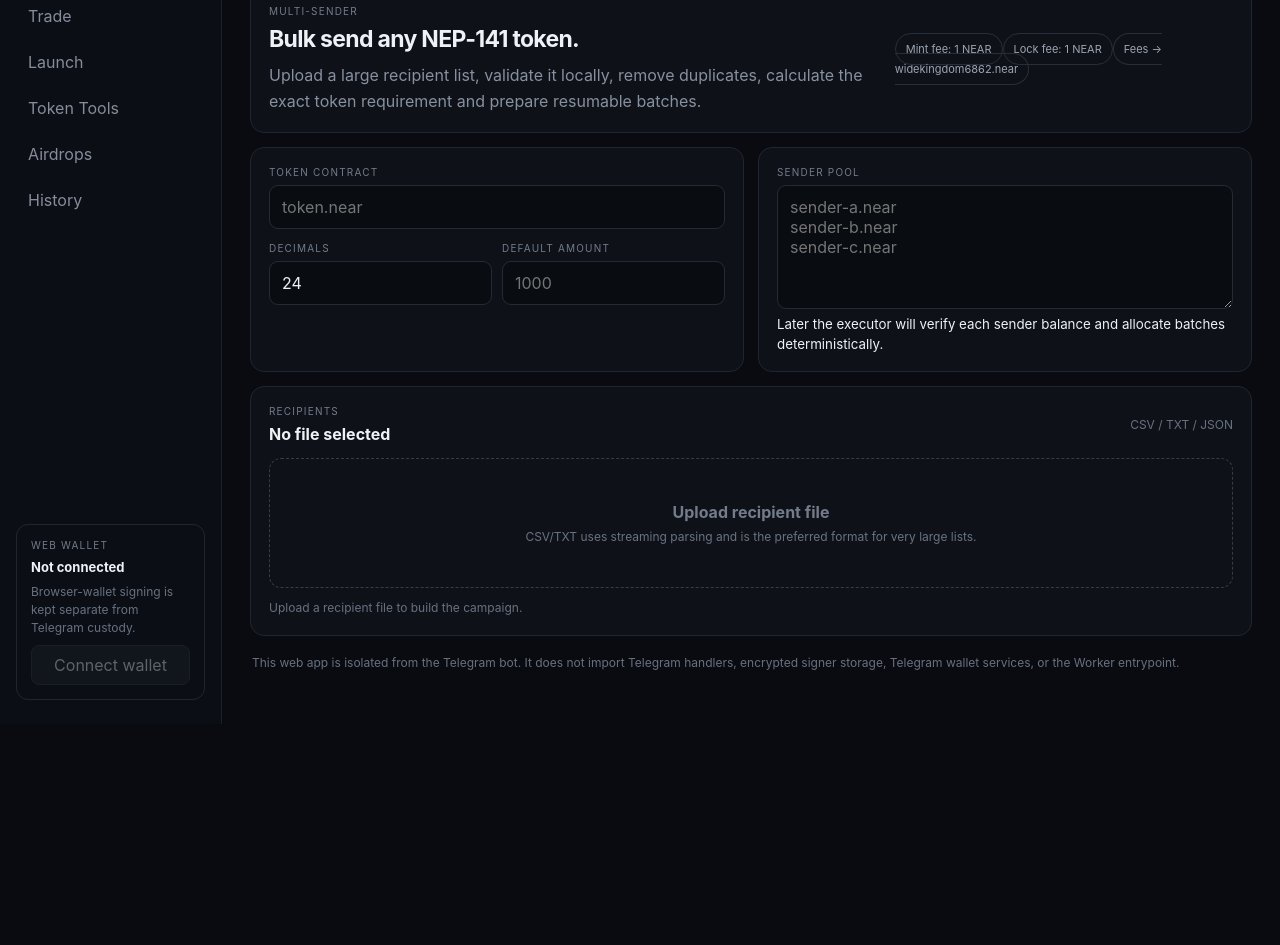
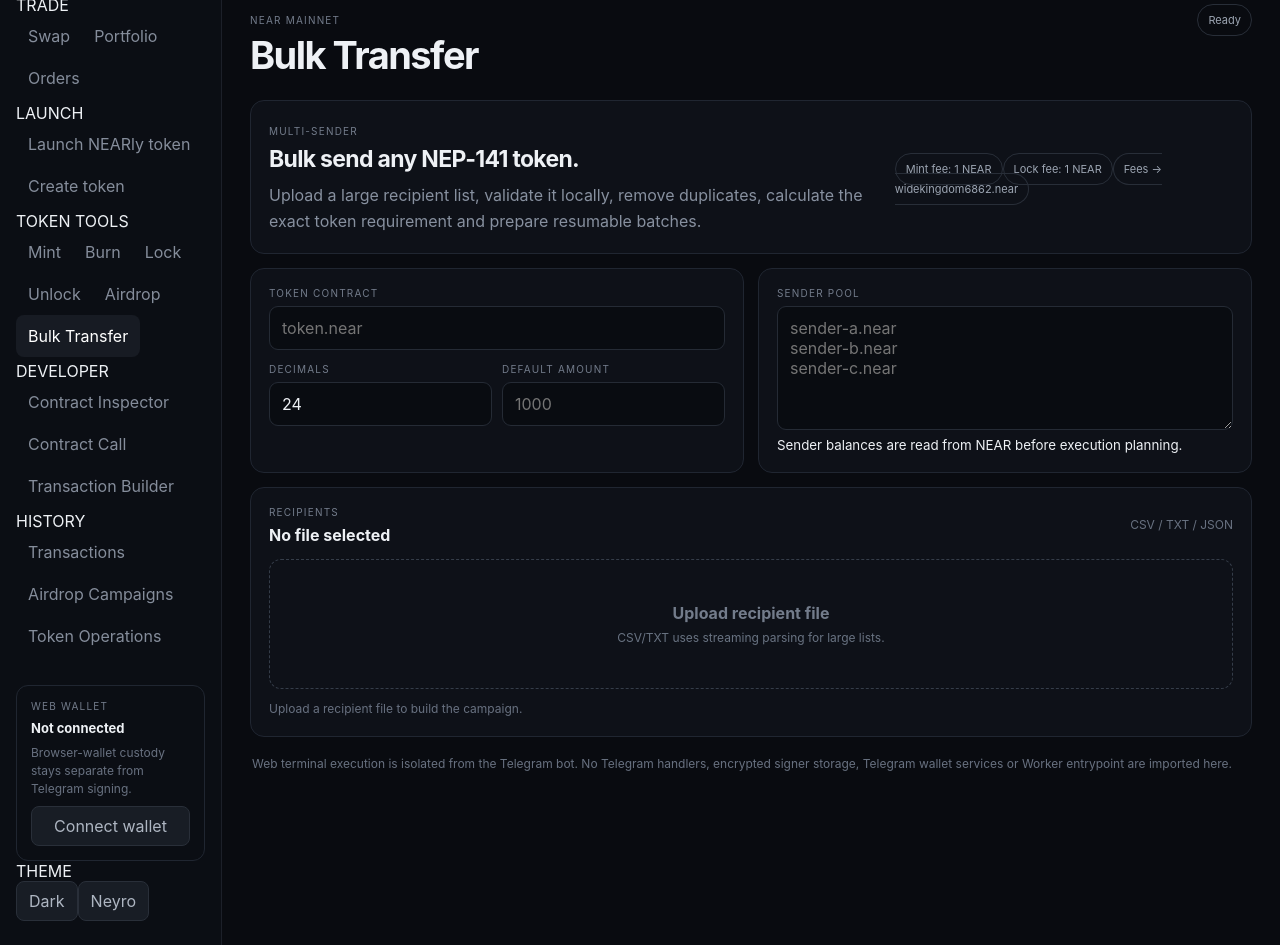
Before and after one commit to rhynox-ui/Neyro, a React (Vite) app in the folder web/: page / in a window 1280 px wide. Shown: the part 140-1085 px from the top of the page. Before the commit the page ends 864 px from the top, so only its background shows below. Built offline with nearby package versions, Linux system fonts and the light colour scheme.

Commit message:
feat(web): adopt dynamic terminal shell styling

```diff
--- a/web/src/main.tsx
+++ b/web/src/main.tsx
@@ -5,6 +5,8 @@ import { formatTokenToolFee } from "./token-tools/fees";
 import { TOKEN_TOOL_FEE_RECIPIENT } from "./token-tools/fee-recipient";
 import { NearRpcClient } from "./near/rpc";
 import { preflightSenders, type CampaignPreflight } from "./preflight";
+import { createMyNearWalletConnector } from "./wallet/selector";
+import type { WebWalletConnector } from "./wallet/connector";
 
 type Row = {
   line: number;
@@ -23,6 +25,22 @@ type Plan = {
   total: bigint;
   batches: number;
 };
+
+type NavGroup = {
+  label?: string;
+  items: string[];
+};
+
+const NAV_GROUPS: NavGroup[] = [
+  { items: ["Overview"] },
+  { label: "TRADE", items: ["Swap", "Portfolio", "Orders"] },
+  { label: "LAUNCH", items: ["Launch NEARly token", "Create token"] },
+  { label: "TOKEN TOOLS", items: ["Mint", "Burn", "Lock", "Unlock", "Airdrop", "Bulk Transfer"] },
+  { label: "DEVELOPER", items: ["Contract Inspector", "Contract Call", "Transaction Builder"] },
+  { label: "HISTORY", items: ["Transactions", "Airdrop Campaigns", "Token Operations"] }
+];
+
+const IMPLEMENTED_VIEWS = new Set(["Overview", "Airdrop", "Bulk Transfer"]);
 
 const ACCOUNT_ID =
   /^(?=.{2,64}$)(?:[a-z\d]+(?:[-_][a-z\d]+)*\.)*[a-z\d]+(?:[-_][a-z\d]+)*$/;
@@ -66,7 +84,8 @@ function amountToBase(value: string, decimals: number): bigint {
   const parts = clean.split(".");
   const fraction = parts[1] ?? "";
   if (fraction.length > decimals) throw new Error("too many decimals");
-  const base = BigInt(parts[0]) * 10n ** BigInt(decimals) +
+  const base =
+    BigInt(parts[0]) * 10n ** BigInt(decimals) +
     BigInt(fraction.padEnd(decimals, "0") || "0");
   if (base <= 0n) throw new Error("amount must be greater than zero");
   return base;
@@ -153,7 +172,7 @@ async function parseFile(
 
     for (let i = 0; i < parsed.length; i += 1) {
       const item = parsed[i];
-      const record = item && typeof item === "object" ? item as Record<string, unknown> : {};
+      const record = item && typeof item === "object" ? (item as Record<string, unknown>) : {};
       const wallet = String(
         record.wallet ?? record.address ?? record.account ?? record.account_id ?? ""
       ).trim().toLowerCase();
@@ -214,6 +233,12 @@ async function parseFile(
 }
 
 function App() {
+  const [activeView, setActiveView] = useState("Bulk Transfer");
+  const [theme, setTheme] = useState<"dark" | "neyro">("dark");
+  const [wallet, setWallet] = useState<WebWalletConnector | null>(null);
+  const [accountId, setAccountId] = useState("");
+  const [walletBusy, setWalletBusy] = useState(false);
+
   const [token, setToken] = useState("");
   const [decimals, setDecimals] = useState("24");
   const [defaultAmount, setDefaultAmount] = useState("");
@@ -230,6 +255,36 @@ function App() {
     () => senders.split(/\r?\n/).map((v) => v.trim().toLowerCase()).filter(Boolean),
     [senders]
   );
+
+  async function connectWallet() {
+    setWalletBusy(true);
+    try {
+      const connector = wallet ?? await createMyNearWalletConnector();
+      const account = await connector.connect();
+      setWallet(connector);
+      setAccountId(account.accountId);
+      setMessage("Browser wallet connected. Signing remains gated by campaign safety checks.");
+    } catch (error) {
+      setMessage(error instanceof Error ? error.message : "Could not connect browser wallet");
+    } finally {
+      setWalletBusy(false);
+    }
+  }
+
+  async function disconnectWallet() {
+    if (!wallet) return;
+    setWalletBusy(true);
+    try {
+      await wallet.disconnect();
+      setAccountId("");
+      setWallet(null);
+      setMessage("Browser wallet disconnected.");
+    } catch (error) {
+      setMessage(error instanceof Error ? error.message : "Could not disconnect browser wallet");
+    } finally {
+      setWalletBusy(false);
+    }
+  }
 
   async function runPreflight() {
     if (!token.trim()) {
@@ -271,17 +326,13 @@ function App() {
   async function upload(file: File) {
     setBusy(true);
     setPlan(null);
+    setPreflight(null);
     setFileName(file.name);
     setProcessed(0);
     setMessage("Streaming and validating recipients…");
 
     try {
-      const result = await parseFile(
-        file,
-        Number(decimals),
-        defaultAmount,
-        setProcessed
-      );
+      const result = await parseFile(file, Number(decimals), defaultAmount, setProcessed);
       setPlan(result);
       setMessage(
         result.invalid
@@ -296,33 +347,86 @@ function App() {
   }
 
   const preview = plan?.rows.filter((row) => row.valid).slice(0, 12) ?? [];
+  const currentViewImplemented = IMPLEMENTED_VIEWS.has(activeView);
 
   return (
-    <div className="shell">
+    <div className="shell" data-theme={theme}>
       <aside className="sidebar">
-        <div className="brand"><b>N</b><div><strong>NEYRO</strong><small>TERMINAL</small></div></div>
-        <nav>
-          <button className="nav active">Overview</button>
-          <button className="nav">Trade</button>
-          <button className="nav">Launch</button>
-          <button className="nav">Token Tools</button>
-          <button className="nav">Airdrops</button>
-          <button className="nav">History</button>
+        <div className="brand">
+          <div className="brand-mark">N</div>
+          <div><strong>NEYRO</strong><small>TERMINAL</small></div>
+        </div>
+
+        <nav className="nav-groups">
+          {NAV_GROUPS.map((group) => (
+            <div className="nav-group" key={group.label ?? "root"}>
+              {group.label && <div className="nav-label">{group.label}</div>}
+              {group.items.map((item) => (
+                <button
+                  key={item}
+                  className={activeView === item ? "nav active" : "nav"}
+                  onClick={() => setActiveView(item)}
+                >
+                  <span className="nav-dot" />
+                  <span>{item}</span>
+                </button>
+              ))}
+            </div>
+          ))}
         </nav>
+
+        <div className="sidebar-bottom">
           <div className="wallet-box">
             <span>WEB WALLET</span>
-          <strong>Not connected</strong>
-          <small>Browser-wallet signing is kept separate from Telegram custody.</small>
-          <button disabled>Connect wallet</button>
+            <strong>{accountId || "Not connected"}</strong>
+            <small>Browser-wallet custody stays separate from Telegram signing.</small>
+            {accountId ? (
+              <button onClick={() => void disconnectWallet()} disabled={walletBusy}>
+                {walletBusy ? "Working…" : "Disconnect"}
+              </button>
+            ) : (
+              <button onClick={() => void connectWallet()} disabled={walletBusy}>
+                {walletBusy ? "Connecting…" : "Connect wallet"}
+              </button>
+            )}
+          </div>
+
+          <div className="theme-switcher">
+            <span>THEME</span>
+            <div>
+              <button className={theme === "dark" ? "theme active" : "theme"} onClick={() => setTheme("dark")}>
+                Dark
+              </button>
+              <button className={theme === "neyro" ? "theme active" : "theme"} onClick={() => setTheme("neyro")}>
+                Neyro
+              </button>
+            </div>
+          </div>
         </div>
       </aside>
 
       <main>
         <header>
-          <div><span className="eyebrow">NEAR MAINNET</span><h1>Bulk Airdrop</h1></div>
-          <span className="pill">Foundation build</span>
+          <div>
+            <span className="eyebrow">NEAR MAINNET</span>
+            <h1>{activeView}</h1>
+          </div>
+          <div className="header-actions">
+            {accountId && <span className="account-pill">{accountId}</span>}
+            <span className="pill">{currentViewImplemented ? "Ready" : "Module foundation"}</span>
+          </div>
         </header>
 
+        {!currentViewImplemented ? (
+          <section className="card module-placeholder">
+            <span className="eyebrow">{activeView.toUpperCase()}</span>
+            <h2>This module is not wired yet.</h2>
+            <p>
+              The terminal shell is ready for this section. Its protocol logic, wallet actions and
+              transaction flows will be added from verified NEAR/NEARly integrations instead of mocked data.
+            </p>
+          </section>
+        ) : (
           <section className="grid">
             <div className="card hero">
               <div>
@@ -352,21 +456,25 @@ function App() {
             <div className="card">
               <label>Sender pool</label>
               <textarea value={senders} onChange={(e) => setSenders(e.target.value)} rows={5} placeholder={"sender-a.near\nsender-b.near\nsender-c.near"} />
-            <small>Later the executor will verify each sender balance and allocate batches deterministically.</small>
+              <small>Sender balances are read from NEAR before execution planning.</small>
             </div>
 
             <div className="card full">
-            <div className="row-title"><div><label>Recipients</label><h3>{fileName || "No file selected"}</h3></div><span className="muted">CSV / TXT / JSON</span></div>
+              <div className="row-title">
+                <div><label>Recipients</label><h3>{fileName || "No file selected"}</h3></div>
+                <span className="muted">CSV / TXT / JSON</span>
+              </div>
               <label className="drop">
                 <input type="file" accept=".csv,.txt,.json" onChange={(e) => { const f = e.target.files?.[0]; if (f) void upload(f); }} />
                 <b>Upload recipient file</b>
-              <span>CSV/TXT uses streaming parsing and is the preferred format for very large lists.</span>
+                <span>CSV/TXT uses streaming parsing for large lists.</span>
               </label>
-            {busy && <div className="progress"><div style={{ width: Math.min(100, processed / Math.max(processed, 1) * 100) + "%" }} /></div>}
+              {busy && <div className="progress"><div /></div>}
               <p className="message">{message}</p>
             </div>
 
-          {plan && <>
+            {plan && (
+              <>
                 <div className="stats">
                   <Stat name="Recipients" value={plan.valid.toLocaleString()} />
                   <Stat name="Invalid" value={plan.invalid.toLocaleString()} />
@@ -401,7 +509,8 @@ function App() {
                         Available: {preflight.totalTokenBalance.toString()} base units · Required: {preflight.totalRequired.toString()} base units
                       </p>
                       <div className="table-wrap">
-                    <table><thead><tr><th>Sender</th><th>Token</th><th>NEAR</th><th>Storage</th></tr></thead>
+                        <table>
+                          <thead><tr><th>Sender</th><th>Token</th><th>NEAR</th><th>Storage</th></tr></thead>
                           <tbody>{preflight.senders.map((sender) => (
                             <tr key={sender.senderId}>
                               <td>{sender.senderId}</td>
@@ -420,19 +529,29 @@ function App() {
                 </div>
 
                 <div className="card full">
-              <div className="row-title"><div><span className="eyebrow">PREVIEW</span><h3>First {preview.length} valid recipients</h3></div><button disabled>Start airdrop</button></div>
+                  <div className="row-title">
+                    <div><span className="eyebrow">PREVIEW</span><h3>First {preview.length} valid recipients</h3></div>
+                    <button disabled>Start airdrop</button>
+                  </div>
                   <div className="table-wrap">
-                <table><thead><tr><th>#</th><th>Wallet</th><th>Amount</th><th>Status</th></tr></thead>
-                  <tbody>{preview.map((row) => <tr key={row.line + row.wallet}><td>{row.line}</td><td>{row.wallet}</td><td>{row.amount}</td><td className="ready">Valid</td></tr>)}</tbody>
+                    <table>
+                      <thead><tr><th>#</th><th>Wallet</th><th>Amount</th><th>Status</th></tr></thead>
+                      <tbody>{preview.map((row) => (
+                        <tr key={row.line + row.wallet}>
+                          <td>{row.line}</td><td>{row.wallet}</td><td>{row.amount}</td><td className="ready">Valid</td>
+                        </tr>
+                      ))}</tbody>
                     </table>
                   </div>
                 </div>
-          </>}
+              </>
+            )}
           </section>
+        )}
 
         <footer>
-          This web app is isolated from the Telegram bot. It does not import Telegram handlers,
-          encrypted signer storage, Telegram wallet services, or the Worker entrypoint.
+          Web terminal execution is isolated from the Telegram bot. No Telegram handlers, encrypted signer storage,
+          Telegram wallet services or Worker entrypoint are imported here.
         </footer>
       </main>
     </div>
```
Lines whose indentation alone changed are shown as unchanged.
